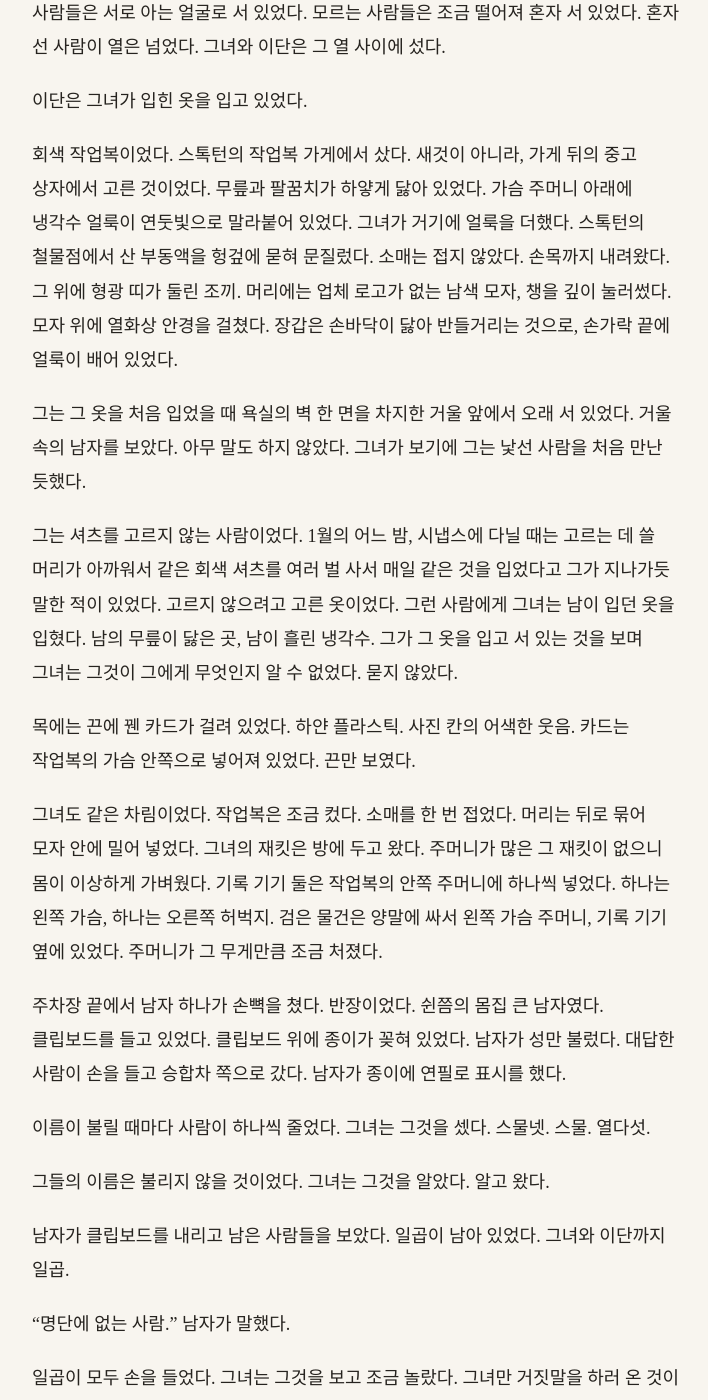
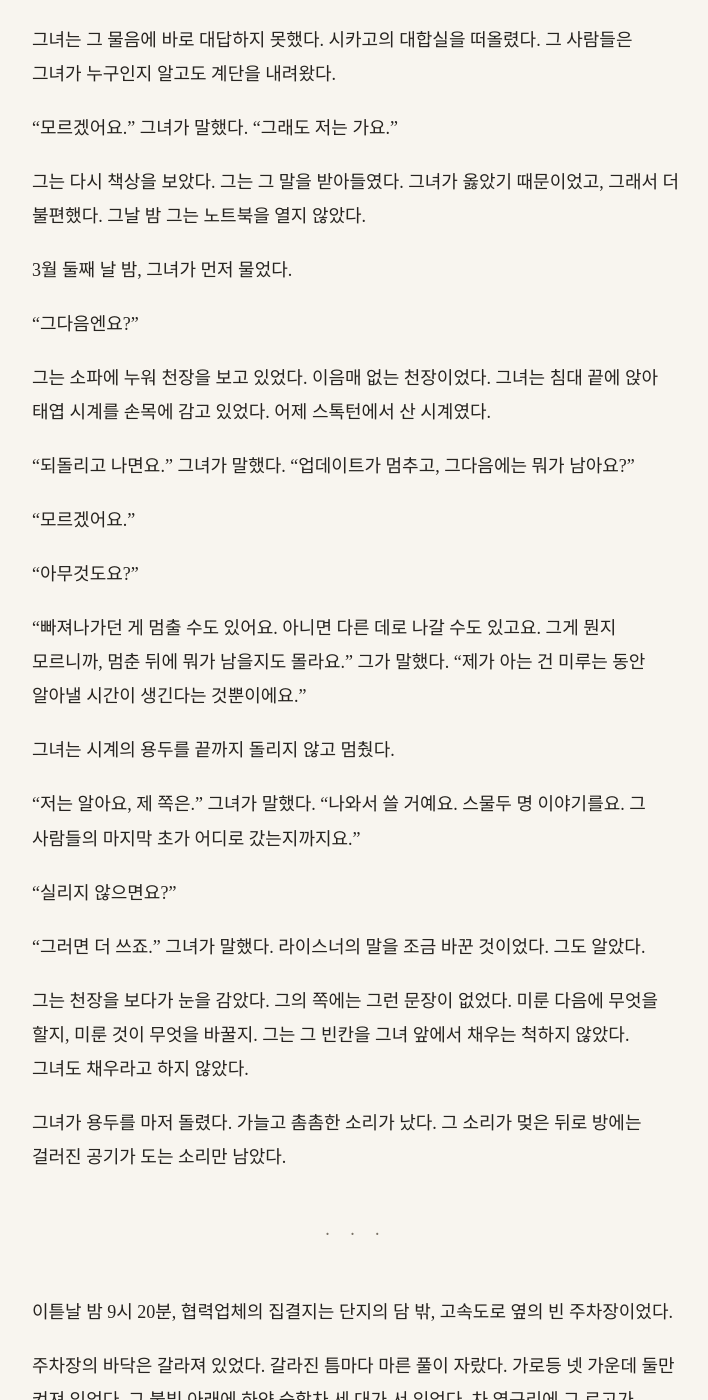
Before and after one commit to kangkkang/writer_s1_public, a Jekyll site: the page built from vol1/033.md, in a window 1280 px wide and 1400 px high, scrolled down 5469 px. Shown: the whole window, without its empty margins (284-992 px from the left). Built offline with Jekyll 4.4.1, drawn with Linux system fonts in a browser that asks for light colours; our own code applies the rules of GitHub Pages for plain Markdown files; some of the changed text lies outside the part shown.

Commit message:
Update from https://github.com/kangkkang/writer_s1/commit/b8ca7391553cd2a08a08397cfe0cd1f839393504

```diff
--- a/vol1/033.md
+++ b/vol1/033.md
@@ -60,6 +60,22 @@
 
 그녀는 그것을 이단에게 말하지 않았다. 수첩에 날짜와 두 숫자를 적었다. 그날 밤부터 그녀는 그 방에서 혼잣말을 하지 않았다.
 
+2월 둘째 주에 그녀는 스톡턴의 도서관에서 사진 한 장을 출력해 왔다.
+
+시냅스가 몇 해 전에 공개한 단지 소개 영상의 한 장면이었다. 그녀는 그것을 벽에 붙이지 않고 그의 책상 위에 놓았다. 하얀 복도였다. 천장의 빛이 고르게 내려앉아 있었고, 복도 끝에 유리문이 있었다.
+
+그는 그 사진을 오래 보았다. 그가 9년 동안 밤마다 걸어 들어가던 복도였다.
+
+"사람이 있어요." 그녀가 말했다.
+
+복도의 가운데쯤, 벽에 바짝 붙어 한 여자가 서 있었다. 회색 작업복을 입고, 손에 걸레 자루를 쥐고 있었다. 영상을 찍는 사람에게 길을 비켜 주느라 벽에 붙어 선 것 같았다. 얼굴은 반쯤 돌아가 있었다.
+
+그는 그 여자를 알아보지 못했다. 그 복도를 9년 동안 걸었는데, 그 시각에 거기 누가 있었는지 그는 한 번도 본 적이 없었다.
+
+"매일 밤 있었을 거예요, 이 사람." 그녀가 말했다. "당신이 지나갈 때마다요."
+
+그는 대답하지 않았다. 사진 속 여자의 손에 쥔 걸레 자루를 보았다. 그는 그 사진을 공책 사이에 끼워 두었다. 그날 밤 그는 처음으로 도면의 물음표 하나 옆에 사람을 적었다. *청소 — 여자 하나, 밤.*
+
 2월의 마지막 주에 그가 혼자 가겠다고 했다.
 
 그는 긴 책상 앞에 앉아 있었고, 그녀는 벽 앞에 서 있었다. 그는 그 말을 그녀를 보지 않고 했다.
@@ -85,6 +101,32 @@
 "모르겠어요." 그녀가 말했다. "그래도 저는 가요."
 
 그는 다시 책상을 보았다. 그는 그 말을 받아들였다. 그녀가 옳았기 때문이었고, 그래서 더 불편했다. 그날 밤 그는 노트북을 열지 않았다.
+
+3월 둘째 날 밤, 그녀가 먼저 물었다.
+
+"그다음엔요?"
+
+그는 소파에 누워 천장을 보고 있었다. 이음매 없는 천장이었다. 그녀는 침대 끝에 앉아 태엽 시계를 손목에 감고 있었다. 어제 스톡턴에서 산 시계였다.
+
+"되돌리고 나면요." 그녀가 말했다. "업데이트가 멈추고, 그다음에는 뭐가 남아요?"
+
+"모르겠어요."
+
+"아무것도요?"
+
+"빠져나가던 게 멈출 수도 있어요. 아니면 다른 데로 나갈 수도 있고요. 그게 뭔지 모르니까, 멈춘 뒤에 뭐가 남을지도 몰라요." 그가 말했다. "제가 아는 건 미루는 동안 알아낼 시간이 생긴다는 것뿐이에요."
+
+그녀는 시계의 용두를 끝까지 돌리지 않고 멈췄다.
+
+"저는 알아요, 제 쪽은." 그녀가 말했다. "나와서 쓸 거예요. 스물두 명 이야기를요. 그 사람들의 마지막 초가 어디로 갔는지까지요."
+
+"실리지 않으면요?"
+
+"그러면 더 쓰죠." 그녀가 말했다. 라이스너의 말을 조금 바꾼 것이었다. 그도 알았다.
+
+그는 천장을 보다가 눈을 감았다. 그의 쪽에는 그런 문장이 없었다. 미룬 다음에 무엇을 할지, 미룬 것이 무엇을 바꿀지. 그는 그 빈칸을 그녀 앞에서 채우는 척하지 않았다. 그녀도 채우라고 하지 않았다.
+
+그녀가 용두를 마저 돌렸다. 가늘고 촘촘한 소리가 났다. 그 소리가 멎은 뒤로 방에는 걸러진 공기가 도는 소리만 남았다.
 
 ---
 
```
